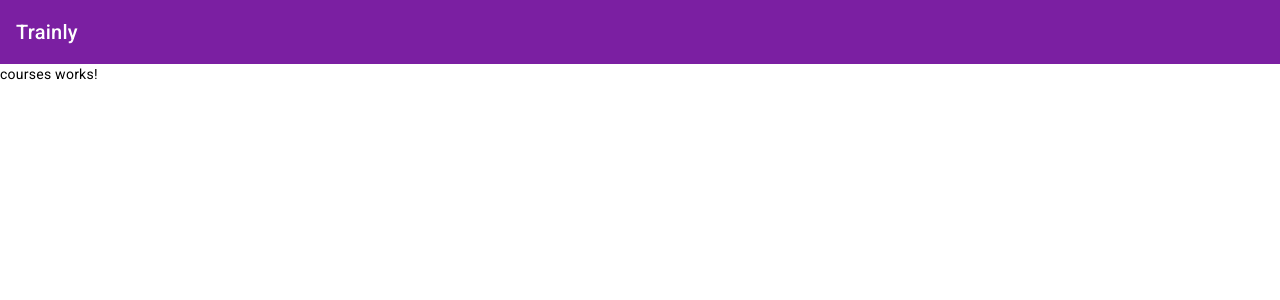
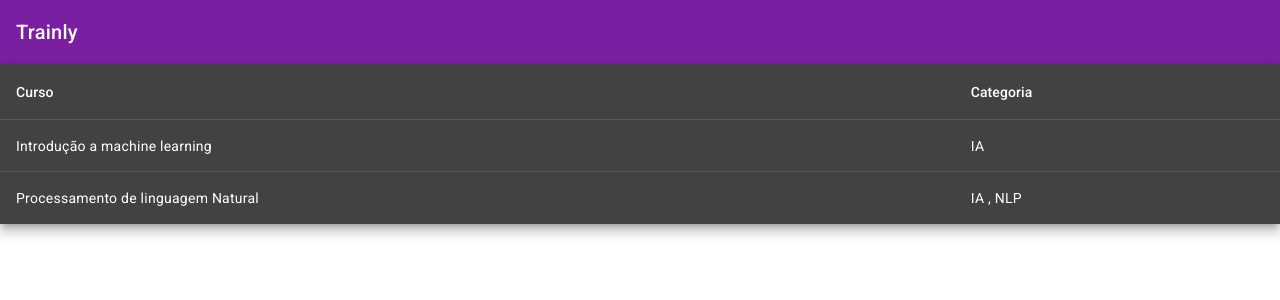
Before and after one commit to CarlosjuniorBr1/trainly-view, an Angular app: page /courses in a window 1280 px wide. Shown: the top 300 px of the page. Built offline with nearby package versions, Linux system fonts and the light colour scheme.

Commit message:
feat: adicionando tabelas para listagem de cursos

```diff
--- a/src/app/courses/courses.module.ts
+++ b/src/app/courses/courses.module.ts
@@ -1,5 +1,6 @@
+import { CommonModule } from '@angular/common';
 import { NgModule } from '@angular/core';
-import { CommonModule } from '@angular/common';
+import { MatTableModule } from '@angular/material/table';
 
 import { CoursesRoutingModule } from './courses-routing.module';
 
@@ -8,7 +9,8 @@
   declarations: [],
   imports: [
     CommonModule,
-    CoursesRoutingModule
+    CoursesRoutingModule,
+    MatTableModule
   ]
 })
 export class CoursesModule { }
--- a/src/app/courses/courses/courses.component.html
+++ b/src/app/courses/courses/courses.component.html
@@ -1 +1,16 @@
-<p>courses works!</p>
+<table mat-table [dataSource]="courses" class="mat-elevation-z8">
+
+  <ng-container matColumnDef="name">
+    <th mat-header-cell *matHeaderCellDef> Curso </th>
+    <td mat-cell *matCellDef="let course">{{ course.name}}</td>
+  </ng-container>
+
+   <ng-container matColumnDef="category">
+    <th mat-header-cell *matHeaderCellDef> Categoria </th>
+    <td mat-cell *matCellDef="let course">{{ course.category}}</td>
+  </ng-container>
+
+  <tr mat-header-row *matHeaderRowDef="displayedColumns"></tr>
+  <tr mat-row *matRowDef="let row; columns: displayedColumns;"></tr>
+
+</table>
--- a/src/app/courses/courses/courses.component.ts
+++ b/src/app/courses/courses/courses.component.ts
@@ -1,12 +1,28 @@
 import { Component } from '@angular/core';
+import { Course } from '../model/course';
+import { MatTable, MatTableModule } from "@angular/material/table";
 
 @Component({
   selector: 'app-courses',
   standalone: true,
-  imports: [],
+  imports: [MatTable, MatTableModule],
   templateUrl: './courses.component.html',
   styleUrl: './courses.component.scss'
 })
 export class CoursesComponent {
 
+  courses: Course[] = [
+    {_id: "1", name:"Introdução a machine learning", category: "IA"},
+    {_id: "2", name:"Processamento de linguagem Natural", category: "IA , NLP"}
+  ];
+  displayedColumns = ['name', 'category'];
+
+  constructor(){
+
+  }
+
+  ngOnInit(): void {
+
+  }
+
 }
--- /dev/null
+++ b/src/app/courses/model/course.ts
@@ -0,0 +1,5 @@
+export interface Course {
+  _id: string;
+  name: string;
+  category: string;
+}
```
